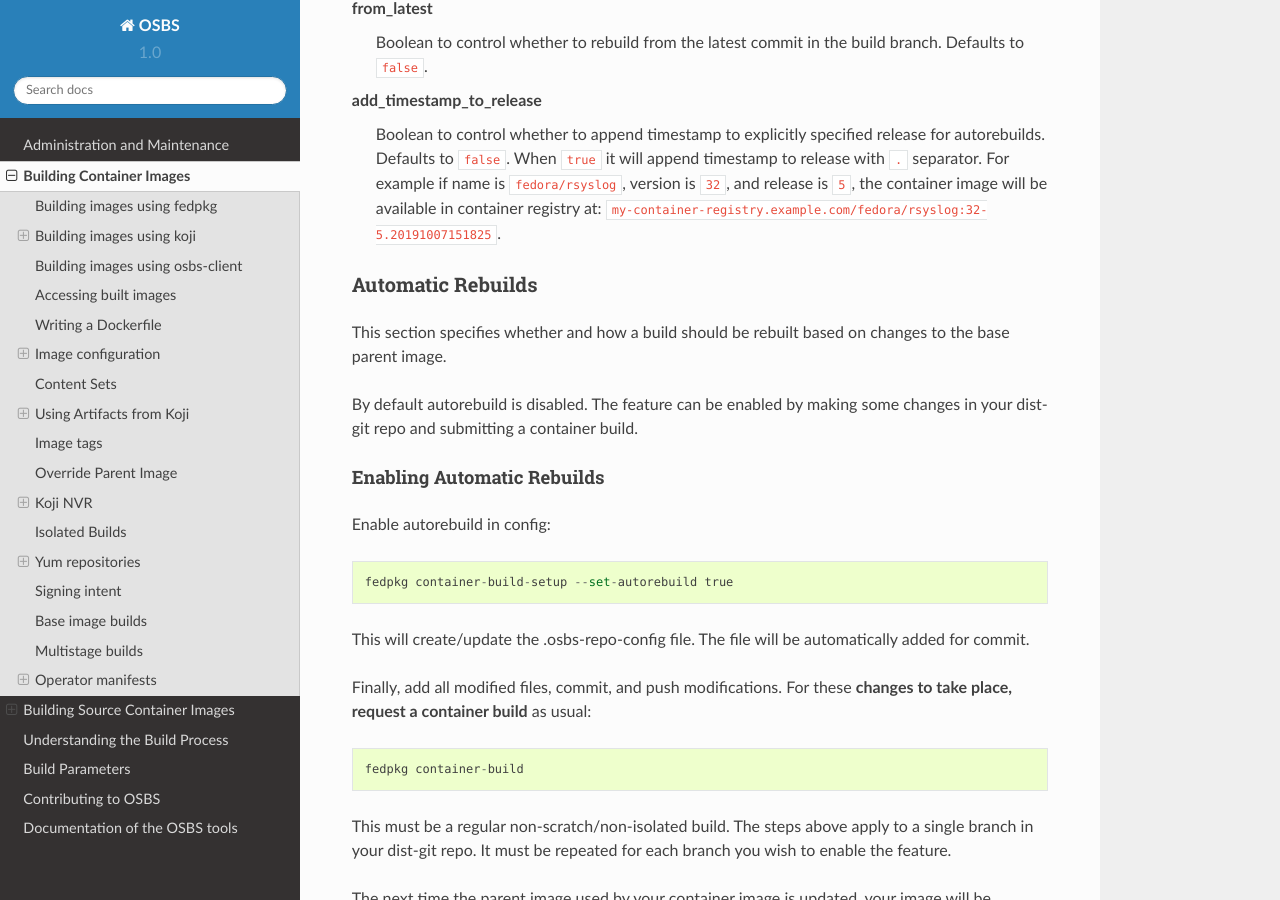
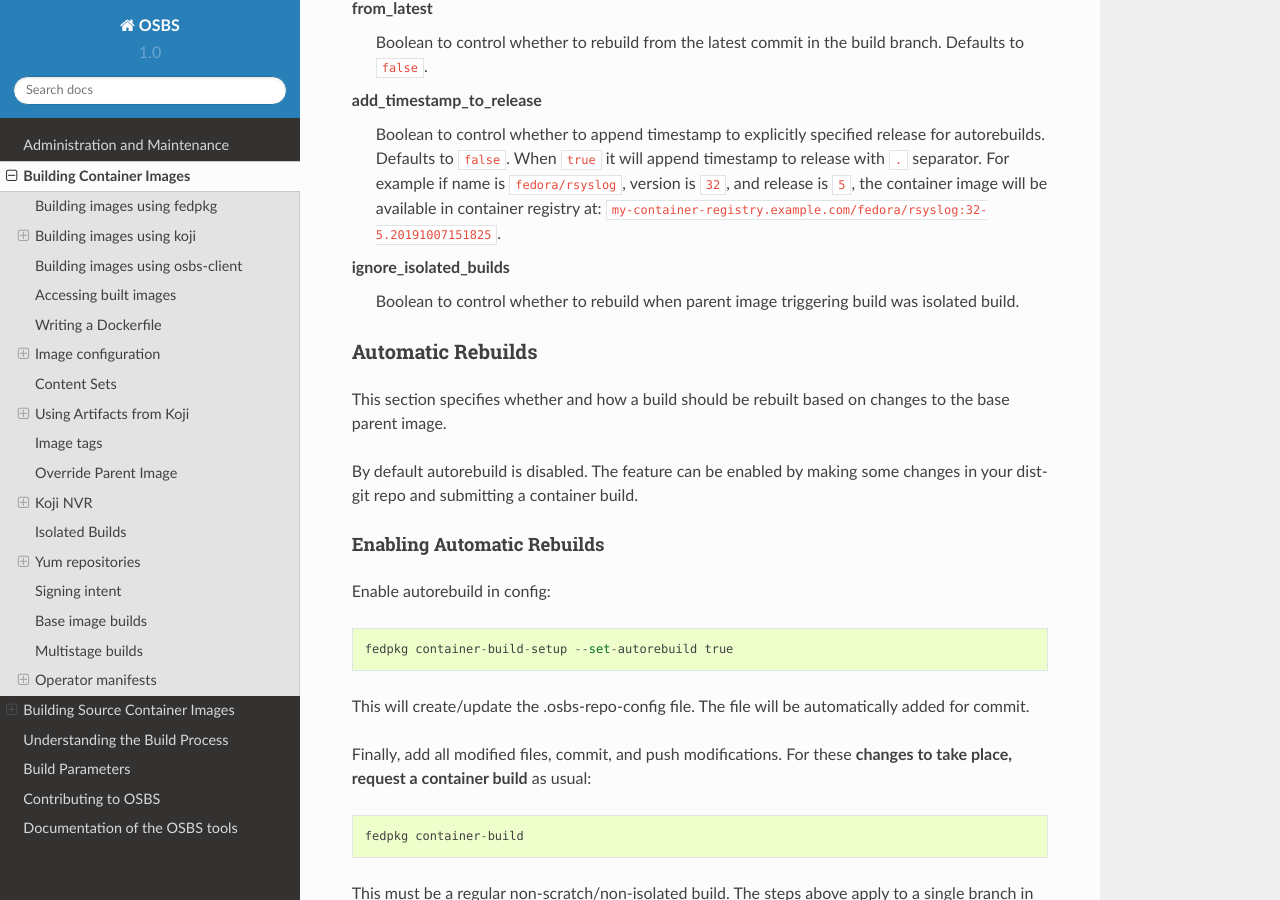
Before and after one commit to containerbuildsystem/osbs-docs, a Sphinx documentation site: the page built from docs/users.rst, in a window 1280 px wide and 900 px high, scrolled down 10137 px. Built offline with Sphinx 7.4.7 and the Read the Docs theme 2.0.0, drawn with Linux system fonts in a browser that asks for light colours.

Commit message:
Option to allow OSBS autorebuilds to ignore isolated parent builds
* CLOUDBLD-926

Signed-off-by: Robert Cerven <rcerven@redhat.com>

```diff
--- a/docs/users.rst
+++ b/docs/users.rst
@@ -528,6 +528,9 @@
   For example if name is ``fedora/rsyslog``, version is ``32``, and release is ``5``,
   the container image will be available in container registry at:
   ``my-container-registry.example.com/fedora/rsyslog:32-5.20191007151825``.
+
+ignore_isolated_builds
+  Boolean to control whether to rebuild when parent image triggering build was isolated build.
 
 .. _osbs-config-autorebuild:
 
```
